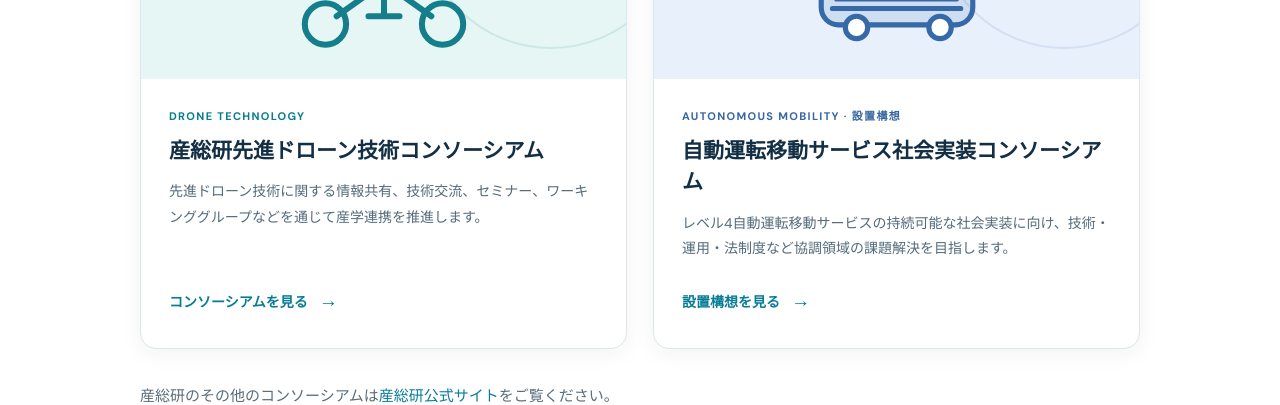
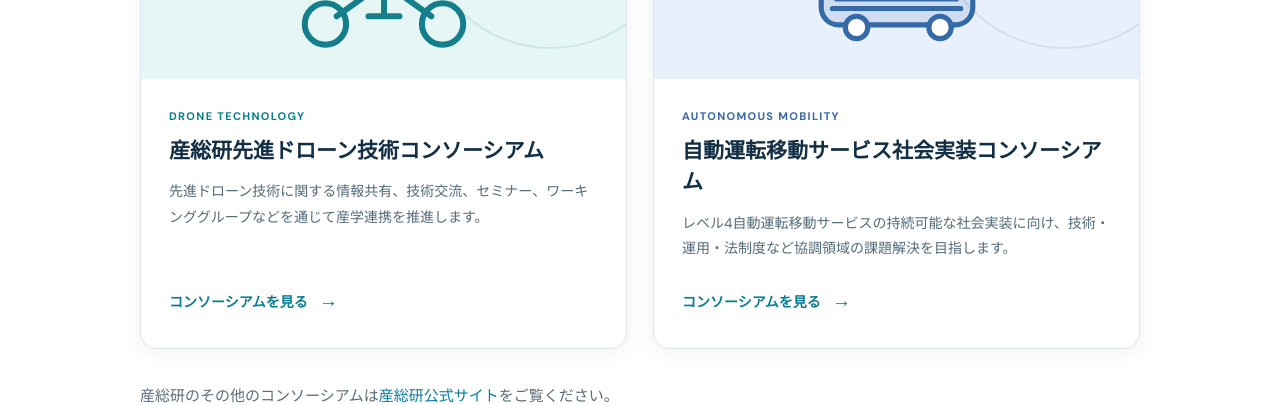
Before and after one commit to isri-aist/isri-aist.github.io, a Jekyll site: the page built from ja/consortium/index.md, in a window 1280 px wide. Shown: the part 659-1064 px from the top of the page. Built offline with Jekyll 4.4.1, drawn with Linux system fonts in a browser that asks for light colours.

Commit message:
Reflect approved establishment of autonomous mobility consortium

```diff
--- a/ja/consortium/index.md
+++ b/ja/consortium/index.md
@@ -8,6 +8,6 @@ permalink: /ja/consortium/
 <section class="consortium-intro"><h1>コンソーシアムのご紹介</h1><p>産総研では、研究者と企業・自治体などの連携を通じ、先進技術の開発と社会実装を推進しています。各コンソーシアムの活動をご紹介します。</p></section>
 <div class="consortium-grid">
 <a class="consortium-card consortium-card--drone" href="{{ '/ja/consortium/drone_consortium.html' | relative_url }}" aria-label="産総研先進ドローン技術コンソーシアムの紹介を見る"><div class="consortium-card-art"><svg class="consortium-icon" viewBox="0 0 240 180" role="img" aria-label="Drone illustration" xmlns="http://www.w3.org/2000/svg"><g fill="none" stroke="currentColor" stroke-width="7" stroke-linecap="round" stroke-linejoin="round"><path d="M120 75L65 48M120 75l55-27M120 89l-55 39m55-39l55 39"/><rect x="91" y="66" width="58" height="39" rx="13" fill="currentColor" fill-opacity=".16"/><circle cx="52" cy="43" r="24"/><circle cx="188" cy="43" r="24"/><circle cx="52" cy="137" r="24"/><circle cx="188" cy="137" r="24"/><path d="M120 105v23m-18 0h36"/></g></svg><span class="consortium-card-art-circle"></span></div><div class="consortium-card-body"><span class="consortium-card-kicker">DRONE TECHNOLOGY</span><h2>産総研先進ドローン技術コンソーシアム</h2><p>先進ドローン技術に関する情報共有、技術交流、セミナー、ワーキンググループなどを通じて産学連携を推進します。</p><span class="consortium-card-action">コンソーシアムを見る <span aria-hidden="true">→</span></span></div></a>
-<a class="consortium-card consortium-card--mobility" href="{{ '/ja/consortium/automated_driving_consortium.html' | relative_url }}" aria-label="自動運転移動サービス社会実装コンソーシアムの紹介を見る"><div class="consortium-card-art"><svg class="consortium-icon" viewBox="0 0 240 180" role="img" aria-label="Autonomous bus illustration" xmlns="http://www.w3.org/2000/svg"><g fill="none" stroke="currentColor" stroke-width="6" stroke-linejoin="round" stroke-linecap="round"><rect x="32" y="47" width="176" height="91" rx="20" fill="currentColor" fill-opacity=".14"/><path d="M50 72h139v36H50zM110 72v36m42-36v36M45 119h149"/><circle cx="73" cy="141" r="13" fill="#fff"/><circle cx="170" cy="141" r="13" fill="#fff"/><path d="M120 35v-13m-18 8q18-16 36 0M92 19q28-27 56 0"/></g></svg><span class="consortium-card-art-circle"></span></div><div class="consortium-card-body"><span class="consortium-card-kicker">AUTONOMOUS MOBILITY · 設置構想</span><h2>自動運転移動サービス社会実装コンソーシアム</h2><p>レベル4自動運転移動サービスの持続可能な社会実装に向け、技術・運用・法制度など協調領域の課題解決を目指します。</p><span class="consortium-card-action">設置構想を見る <span aria-hidden="true">→</span></span></div></a>
+<a class="consortium-card consortium-card--mobility" href="{{ '/ja/consortium/automated_driving_consortium.html' | relative_url }}" aria-label="自動運転移動サービス社会実装コンソーシアムの紹介を見る"><div class="consortium-card-art"><svg class="consortium-icon" viewBox="0 0 240 180" role="img" aria-label="Autonomous bus illustration" xmlns="http://www.w3.org/2000/svg"><g fill="none" stroke="currentColor" stroke-width="6" stroke-linejoin="round" stroke-linecap="round"><rect x="32" y="47" width="176" height="91" rx="20" fill="currentColor" fill-opacity=".14"/><path d="M50 72h139v36H50zM110 72v36m42-36v36M45 119h149"/><circle cx="73" cy="141" r="13" fill="#fff"/><circle cx="170" cy="141" r="13" fill="#fff"/><path d="M120 35v-13m-18 8q18-16 36 0M92 19q28-27 56 0"/></g></svg><span class="consortium-card-art-circle"></span></div><div class="consortium-card-body"><span class="consortium-card-kicker">AUTONOMOUS MOBILITY</span><h2>自動運転移動サービス社会実装コンソーシアム</h2><p>レベル4自動運転移動サービスの持続可能な社会実装に向け、技術・運用・法制度など協調領域の課題解決を目指します。</p><span class="consortium-card-action">コンソーシアムを見る <span aria-hidden="true">→</span></span></div></a>
 </div>
 <p class="consortium-more">産総研のその他のコンソーシアムは<a href="https://www.aist.go.jp/aist_j/business/alliance/consortium/index.html" target="_blank" rel="noopener noreferrer">産総研公式サイト</a>をご覧ください。</p>
```
